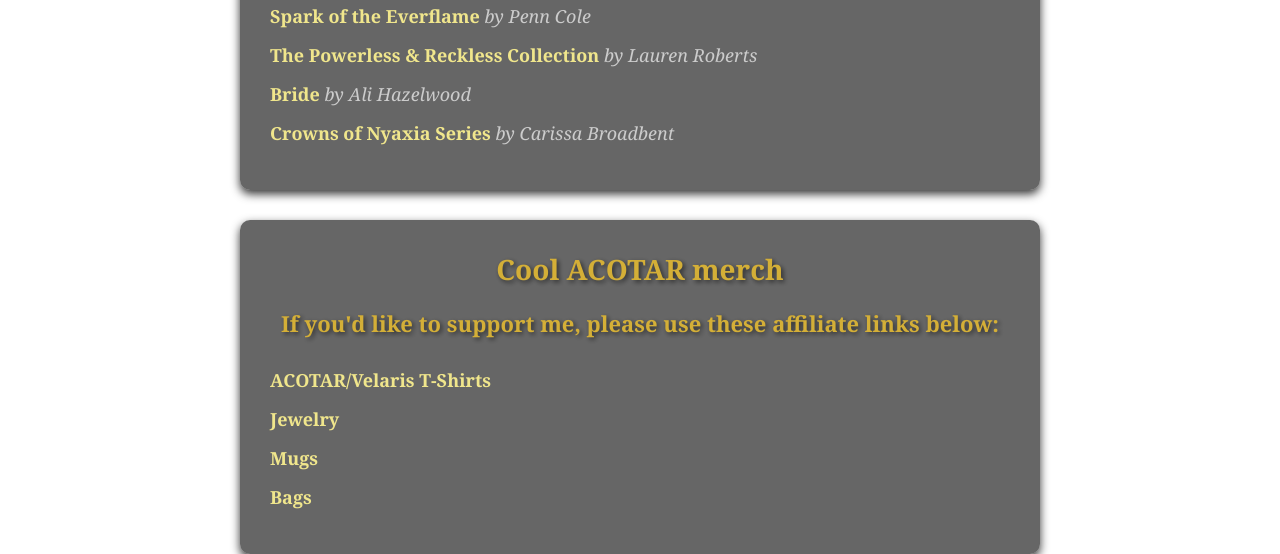
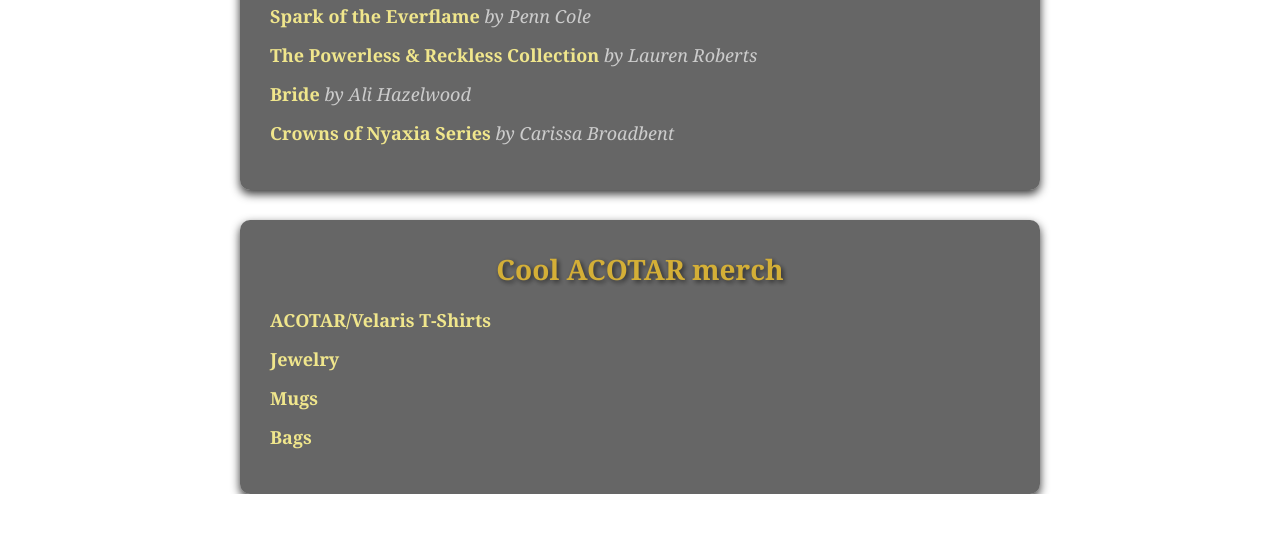
Before and after one commit to haumeaai/RomantasyRealms, a plain HTML site: page index.html in a window 1280 px wide. Shown: the part 822-1376 px from the top of the page. After the commit the page ends 1316 px from the top, so only its background shows below. Drawn offline with Linux system fonts and the light colour scheme.

Commit message:
Update index.html

```diff
--- a/index.html
+++ b/index.html
@@ -181,7 +181,6 @@
 
     <div class="books">
         <h2>Cool ACOTAR merch</h2>
-        <h3>If you'd like to support me, please use these affiliate links below:</h3>
         <div class="book-item">
             <a href="https://amzn.to/4hZx32N" target="_blank">ACOTAR/Velaris T-Shirts</a>
             </div>
```
